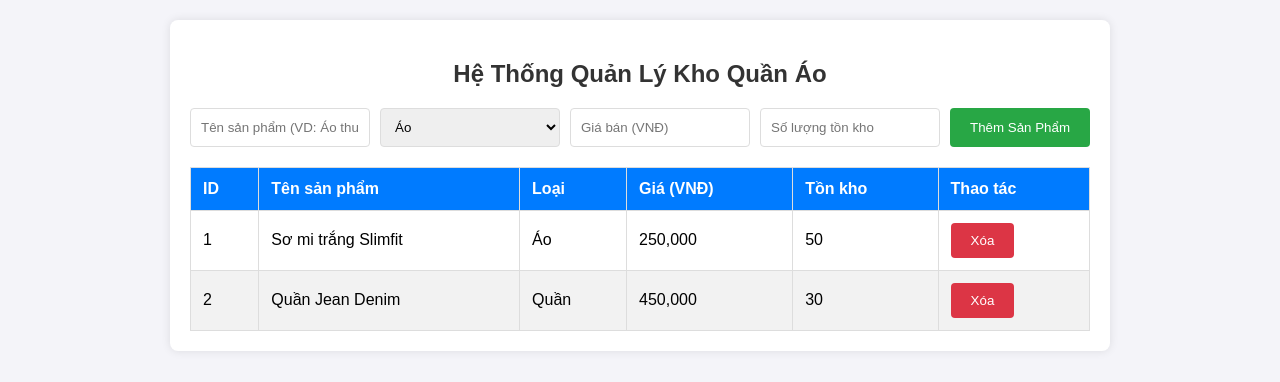
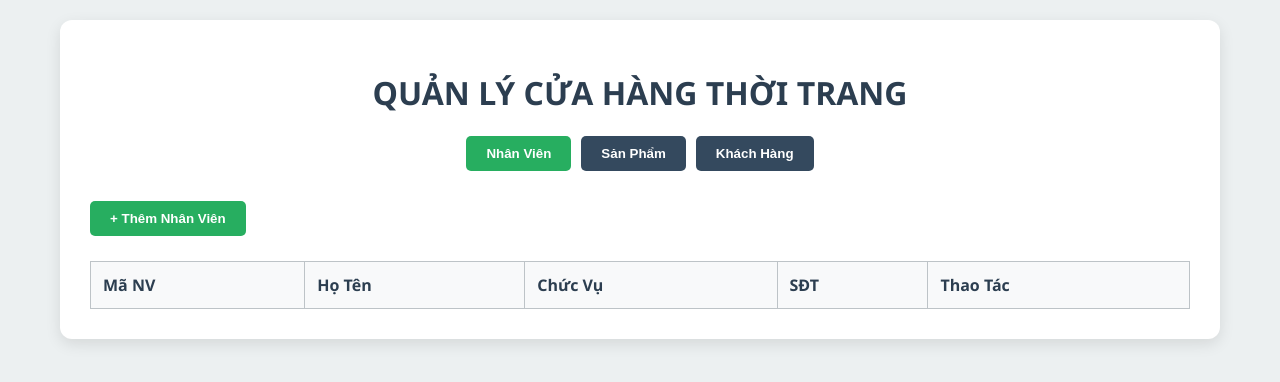
Before and after one commit to CuraMeoww/BTL-CSDL, a plain HTML site: page index.html in a window 1280 px wide. Drawn offline with Linux system fonts and the light colour scheme.

Commit message:
index.html

```diff
--- a/index.html
+++ b/index.html
@@ -3,119 +3,191 @@
 <head>
     <meta charset="UTF-8">
     <meta name="viewport" content="width=device-width, initial-scale=1.0">
-    <title>Cửa Hàng Quần Áo</title>
+    <title>Hệ Thống Quản Lý Cửa Hàng Quần Áo - Demo BTL</title>
     <style>
-        body { font-family: Arial, sans-serif; margin: 20px; background-color: #f4f4f9; }
-        .container { max-width: 900px; margin: auto; background: white; padding: 20px; border-radius: 8px; box-shadow: 0 0 10px rgba(0,0,0,0.1); }
-        h2 { text-align: center; color: #333; }
-        .form-group { margin-bottom: 15px; display: flex; gap: 10px; flex-wrap: wrap; }
-        input, select { padding: 10px; border: 1px solid #ddd; border-radius: 4px; flex: 1; min-width: 150px; }
-        button { padding: 10px 20px; background-color: #28a745; color: white; border: none; border-radius: 4px; cursor: pointer; }
-        button:hover { background-color: #218838; }
-        table { width: 100%; border-collapse: collapse; margin-top: 20px; }
-        th, td { border: 1px solid #ddd; padding: 12px; text-align: left; }
-        th { background-color: #007bff; color: white; }
-        tr:nth-child(even) { background-color: #f2f2f2; }
-        .btn-delete { background-color: #dc3545; }
-        .btn-delete:hover { background-color: #c82333; }
+        :root { --primary-color: #2c3e50; --secondary-color: #34495e; --accent-color: #27ae60; --danger-color: #e74c3c; }
+        body { font-family: 'Segoe UI', Tahoma, Geneva, Verdana, sans-serif; background-color: #ecf0f1; margin: 0; padding: 20px; }
+       .container { max-width: 1100px; margin: auto; background: white; padding: 30px; border-radius: 12px; box-shadow: 0 5px 15px rgba(0,0,0,0.1); }
+        h1 { text-align: center; color: var(--primary-color); text-transform: uppercase; }
+       .nav-buttons { display: flex; justify-content: center; gap: 10px; margin-bottom: 30px; }
+        button { padding: 10px 20px; border: none; border-radius: 5px; cursor: pointer; transition: 0.3s; font-weight: bold; }
+       .btn-nav { background-color: var(--secondary-color); color: white; }
+       .btn-nav.active { background-color: var(--accent-color); }
+       .btn-add { background-color: var(--accent-color); color: white; margin-bottom: 15px; }
+       .btn-delete { background-color: var(--danger-color); color: white; padding: 5px 10px; }
+        table { width: 100%; border-collapse: collapse; margin-top: 10px; }
+        th, td { border: 1px solid #bdc3c7; padding: 12px; text-align: left; }
+        th { background-color: #f8f9fa; color: var(--primary-color); }
+       .modal { display: none; position: fixed; z-index: 100; left: 0; top: 0; width: 100%; height: 100%; background: rgba(0,0,0,0.6); }
+       .modal-content { background: white; margin: 5% auto; padding: 25px; width: 450px; border-radius: 10px; }
+       .form-group { margin-bottom: 15px; }
+        label { display: block; margin-bottom: 5px; font-weight: bold; }
+        input, select { width: 100%; padding: 10px; border: 1px solid #ccc; border-radius: 5px; box-sizing: border-box; }
     </style>
 </head>
 <body>
 
 <div class="container">
-    <h2>Hệ Thống Quản Lý Kho Quần Áo</h2>
+    <h1>Quản Lý Cửa Hàng Thời Trang</h1>
 
-    <div class="form-group">
-        <input type="text" id="itemName" placeholder="Tên sản phẩm (VD: Áo thun Polo)">
-        <select id="itemCategory">
-            <option value="Áo">Áo</option>
-            <option value="Quần">Quần</option>
-            <option value="Váy">Váy</option>
-            <option value="Phụ kiện">Phụ kiện</option>
-        </select>
-        <input type="number" id="itemPrice" placeholder="Giá bán (VNĐ)">
-        <input type="number" id="itemStock" placeholder="Số lượng tồn kho">
-        <button onclick="addItem()">Thêm Sản Phẩm</button>
+    <div class="nav-buttons">
+        <button class="btn-nav active" onclick="switchTab('nv')">Nhân Viên</button>
+        <button class="btn-nav" onclick="switchTab('sp')">Sản Phẩm</button>
+        <button class="btn-nav" onclick="switchTab('kh')">Khách Hàng</button>
     </div>
 
-    <table id="inventoryTable">
+    <div id="section-nv" class="data-section">
+        <button class="btn-add" onclick="openModal('nv')">+ Thêm Nhân Viên</button>
+        <table id="table-nv">
             <thead>
-            <tr>
-                <th>ID</th>
-                <th>Tên sản phẩm</th>
-                <th>Loại</th>
-                <th>Giá (VNĐ)</th>
-                <th>Tồn kho</th>
-                <th>Thao tác</th>
-            </tr>
+                <tr><th>Mã NV</th><th>Họ Tên</th><th>Chức Vụ</th><th>SĐT</th><th>Thao Tác</th></tr>
             </thead>
-        <tbody id="inventoryBody">
-            <!-- Dữ liệu sẽ đổ vào đây -->
-        </tbody>
+            <tbody></tbody>
         </table>
     </div>
 
+    <div id="section-sp" class="data-section" style="display:none;">
+        <button class="btn-add" onclick="openModal('sp')">+ Nhập Sản Phẩm</button>
+        <table id="table-sp">
+            <thead>
+                <tr><th>Mã SP</th><th>Tên Sản Phẩm</th><th>Loại</th><th>Giá Bán</th><th>Thao Tác</th></tr>
+            </thead>
+            <tbody></tbody>
+        </table>
+    </div>
+</div>
+
+<div id="formModal" class="modal">
+    <div class="modal-content">
+        <h2 id="modalTitle">Thêm Dữ Liệu</h2>
+        <form id="mainForm">
+            <div id="dynamicFields"></div>
+            <div style="text-align: right; margin-top: 20px;">
+                <button type="button" onclick="closeModal()">Đóng</button>
+                <button type="submit" style="background-color: var(--accent-color); color:white;">Xác Nhận</button>
+            </div>
+        </form>
+    </div>
+</div>
+
 <script>
-    let inventory = JSON.parse(localStorage.getItem('clothing_db')) || [
-        { id: 1, name: 'Sơ mi trắng Slimfit', category: 'Áo', price: 250000, stock: 50 },
-        { id: 2, name: 'Quần Jean Denim', category: 'Quần', price: 450000, stock: 30 }
-    ];
+// Dữ liệu mẫu khởi tạo dựa trên file SQL
+const defaultData = {
+    nv:,
+    sp:
+};
 
-    function renderTable() {
-        const tbody = document.getElementById('inventoryBody');
+// Khởi tạo localStorage
+function init() {
+    if(!localStorage.getItem('clothing_store_data')) {
+        localStorage.setItem('clothing_store_data', JSON.stringify(defaultData));
+    }
+    renderTable('nv');
+}
+
+function getData() {
+    return JSON.parse(localStorage.getItem('clothing_store_data'));
+}
+
+function saveData(data) {
+    localStorage.setItem('clothing_store_data', JSON.stringify(data));
+}
+
+function switchTab(tab) {
+    document.querySelectorAll('.data-section').forEach(s => s.style.display = 'none');
+    document.querySelectorAll('.btn-nav').forEach(b => b.classList.remove('active'));
+    document.getElementById('section-' + tab).style.display = 'block';
+    event.target.classList.add('active');
+    renderTable(tab);
+}
+
+function renderTable(tab) {
+    const data = getData()[tab];
+    const tbody = document.querySelector(`#table-${tab} tbody`);
+    if(!tbody) return;
     tbody.innerHTML = '';
-        inventory.forEach((item, index) => {
-            const row = `<tr>
-                <td>${item.id}</td>
-                <td>${item.name}</td>
-                <td>${item.category}</td>
-                <td>${item.price.toLocaleString()}</td>
-                <td>${item.stock}</td>
-                <td><button class="btn-delete" onclick="deleteItem(${index})">Xóa</button></td>
-            </tr>`;
+
+    data.forEach((item, index) => {
+        let row = `<tr>`;
+        Object.values(item).forEach(val => {
+            row += `<td>${typeof val === 'number'? val.toLocaleString() + 'đ' : val}</td>`;
+        });
+        row += `<td><button class="btn-delete" onclick="deleteItem('${tab}', ${index})">Xóa</button></td></tr>`;
         tbody.innerHTML += row;
     });
-        localStorage.setItem('clothing_db', JSON.stringify(inventory));
 }
 
-    function addItem() {
-        const name = document.getElementById('itemName').value;
-        const category = document.getElementById('itemCategory').value;
-        const price = document.getElementById('itemPrice').value;
-        const stock = document.getElementById('itemStock').value;
+function openModal(type) {
+    const modal = document.getElementById('formModal');
+    const fields = document.getElementById('dynamicFields');
+    modal.dataset.type = type;
+    fields.innerHTML = '';
 
-        if (name && price && stock) {
-            const newItem = {
-                id: inventory.length > 0 ? inventory[inventory.length - 1].id + 1 : 1,
-                name,
-                category,
-                price: parseInt(price),
-                stock: parseInt(stock)
+    if(type === 'nv') {
+        fields.innerHTML = `
+            <div class="form-group"><label>Mã NV</label><input id="inp-id" required></div>
+            <div class="form-group"><label>Tên NV</label><input id="inp-name" required></div>
+            <div class="form-group"><label>Chức Vụ</label><input id="inp-pos" required></div>
+            <div class="form-group"><label>SĐT</label><input id="inp-phone" required></div>
+        `;
+    } else if(type === 'sp') {
+        fields.innerHTML = `
+            <div class="form-group"><label>Mã SP</label><input id="inp-id" required></div>
+            <div class="form-group"><label>Tên SP</label><input id="inp-name" required></div>
+            <div class="form-group"><label>Loại SP</label><input id="inp-cat" required></div>
+            <div class="form-group"><label>Giá Bán</label><input type="number" id="inp-price" required></div>
+        `;
+    }
+    modal.style.display = 'block';
+}
+
+function closeModal() { document.getElementById('formModal').style.display = 'none'; }
+
+document.getElementById('mainForm').onsubmit = function(e) {
+    e.preventDefault();
+    const type = document.getElementById('formModal').dataset.type;
+    const allData = getData();
+    let newItem = {};
+
+    if(type === 'nv') {
+        newItem = {
+            id: document.getElementById('inp-id').value,
+            name: document.getElementById('inp-name').value,
+            pos: document.getElementById('inp-pos').value,
+            phone: document.getElementById('inp-phone').value
         };
-            inventory.push(newItem);
-            renderTable();
-            clearInputs();
-        } else {
-            alert("Vui lòng nhập đầy đủ thông tin!");
+    } else if(type === 'sp') {
+        newItem = {
+            id: document.getElementById('inp-id').value,
+            name: document.getElementById('inp-name').value,
+            cat: document.getElementById('inp-cat').value,
+            price: parseInt(document.getElementById('inp-price').value)
+        };
+    }
+
+    // Kiểm tra trùng mã (Constraint)
+    if(allData[type].some(x => x.id === newItem.id)) {
+        alert("Lỗi: Mã định danh đã tồn tại!");
+        return;
+    }
+
+    allData[type].push(newItem);
+    saveData(allData);
+    closeModal();
+    renderTable(type);
+};
+
+function deleteItem(type, index) {
+    if(confirm('Xác nhận xóa dữ liệu này?')) {
+        const allData = getData();
+        allData[type].splice(index, 1);
+        saveData(allData);
+        renderTable(type);
     }
 }
 
-    function deleteItem(index) {
-        if(confirm("Xác nhận xóa sản phẩm này?")) {
-            inventory.splice(index, 1);
-            renderTable();
-        }
-    }
-
-    function clearInputs() {
-        document.getElementById('itemName').value = '';
-        document.getElementById('itemPrice').value = '';
-        document.getElementById('itemStock').value = '';
-    }
-
-    // Khởi tạo bảng lần đầu
-    renderTable();
+// Khởi động hệ thống
+init();
 </script>
-
 </body>
 </html>
```
Lines whose indentation alone changed are shown as unchanged.
